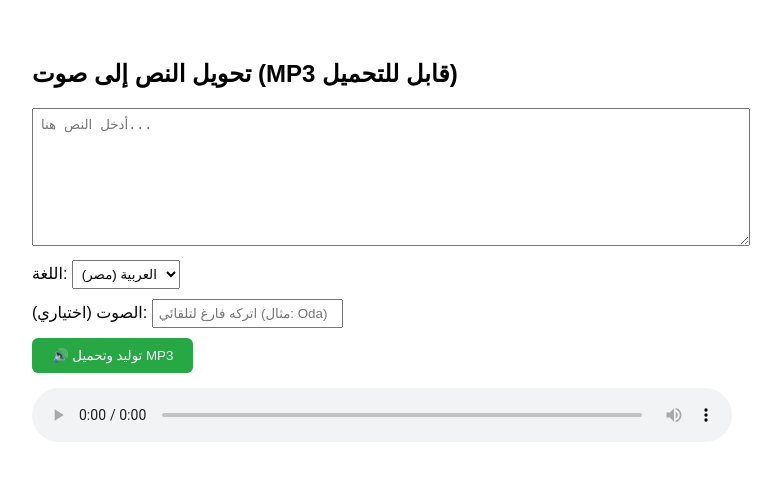
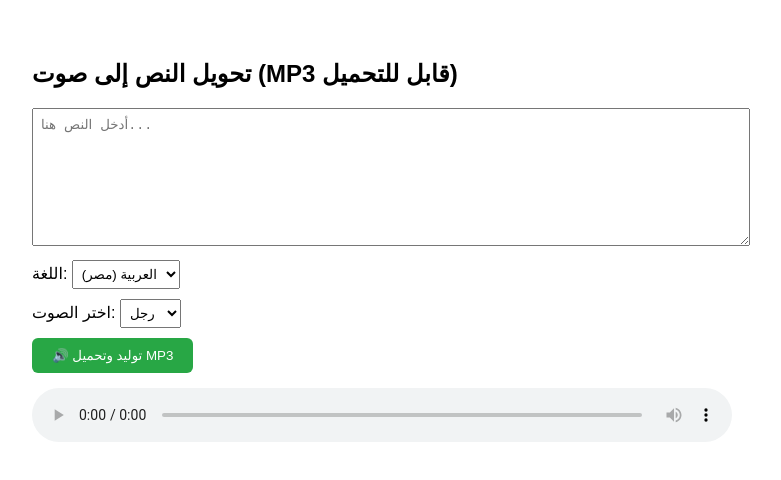
Before and after one commit to zyad2012104-maker/text-to-speech-site, a website: page index.html in a window 1280 px wide. Shown: the whole page, without its empty margins (258-1039 px from the left). Drawn offline with Linux system fonts and the light colour scheme.

Commit message:
Update index.html

```diff
--- a/index.html
+++ b/index.html
@@ -24,8 +24,12 @@
     </select>
   </div>
   <div>
-    <label>الصوت (اختياري):</label>
-    <input id="voice" placeholder="اتركه فارغ لتلقائي (مثال: Oda)" />
+    <label for="voice">اختر الصوت:</label>
+<select id="voice">
+  <option value="Hossam">رجل</option>
+  <option value="Salma">امرأة</option>
+</select>
+
   </div>
   <button id="download">🔊 توليد وتحميل MP3</button>
 
```
